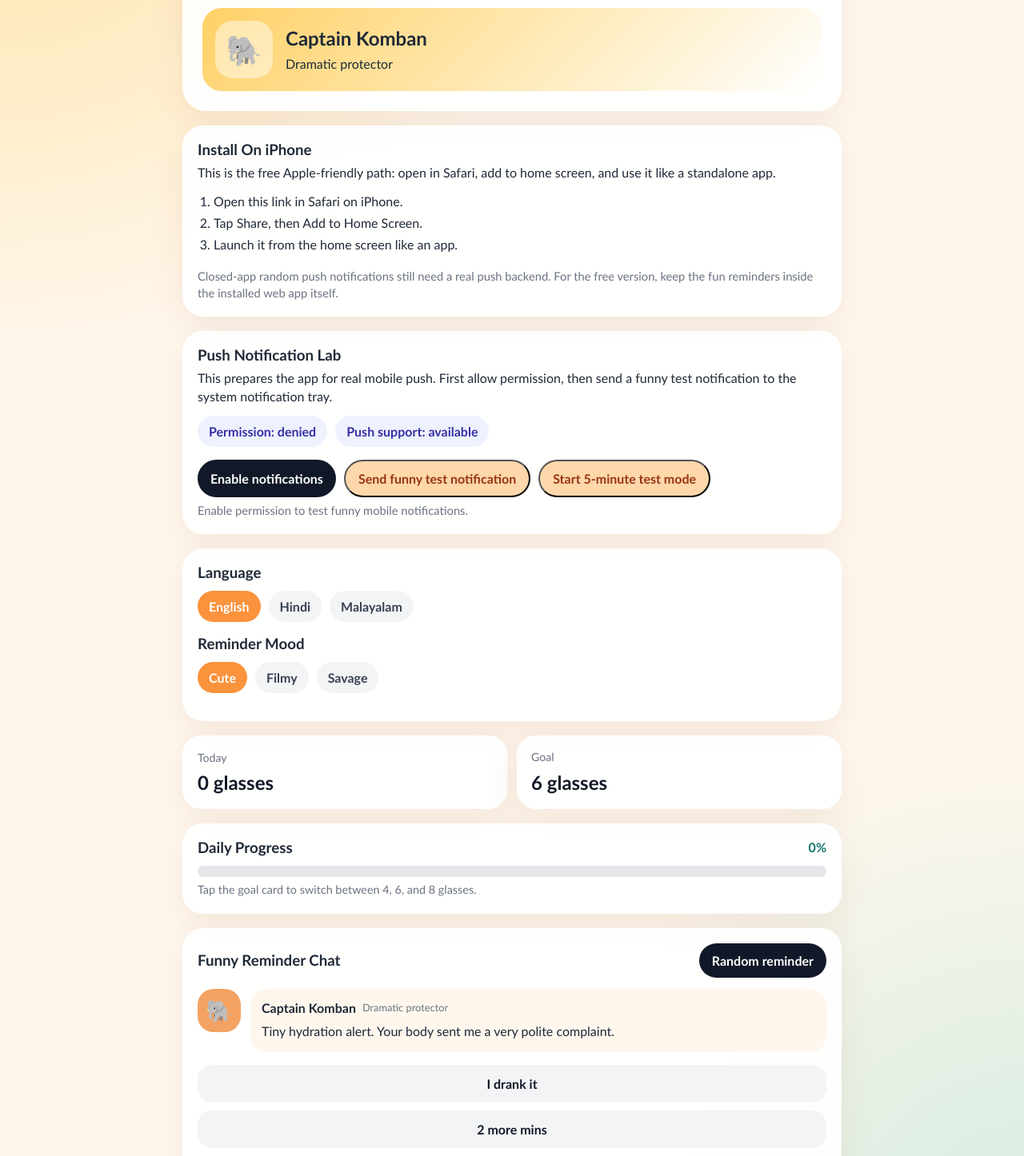
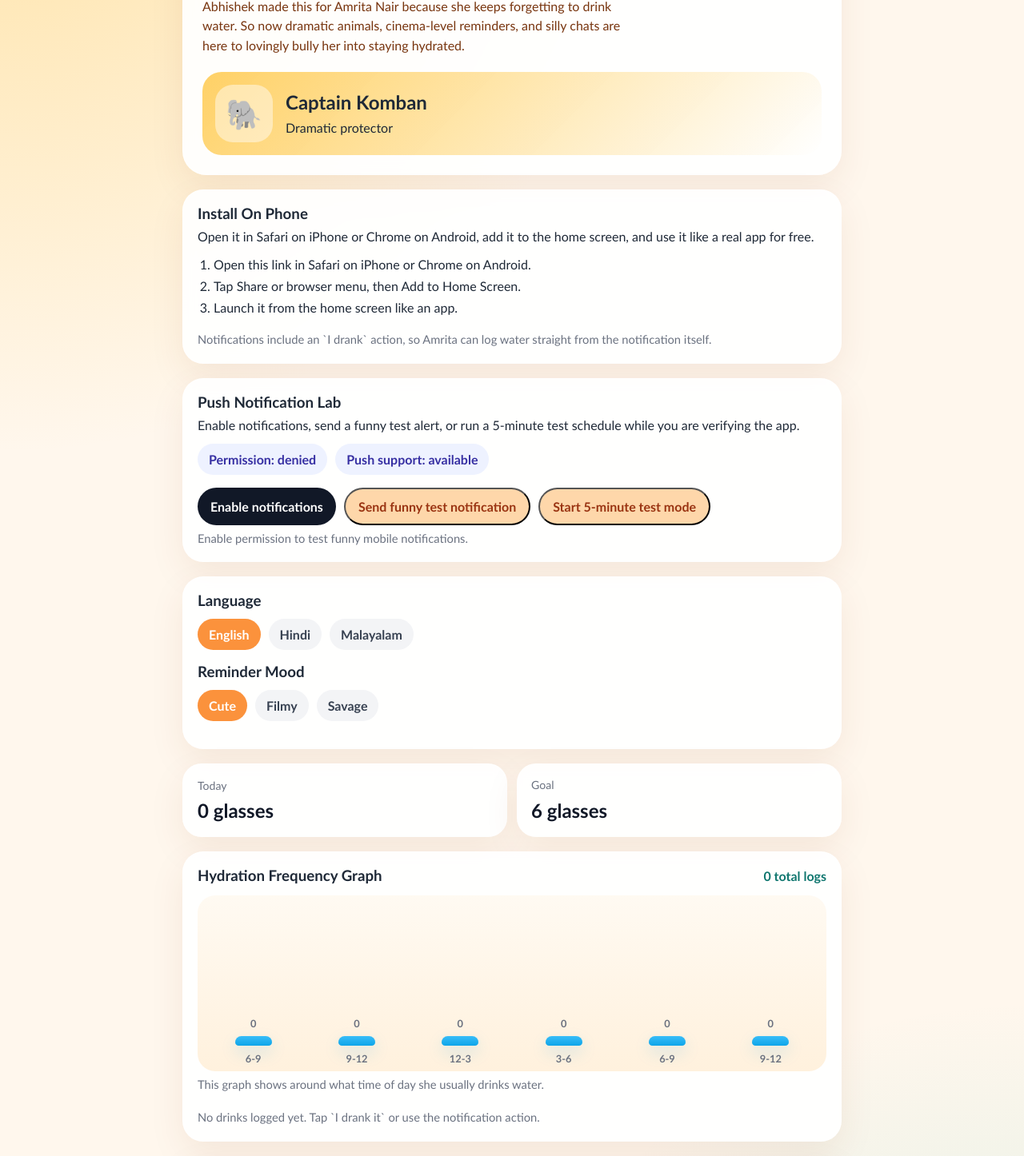
Before and after one commit to AbhishekRavi063/waterbuddy, a React (Vite) app: page / in a window 1280 px wide. Shown: the part 255-1701 px from the top of the page at 80% size. Built offline with nearby package versions, Linux system fonts and the light colour scheme.

Commit message:
Add hydration notification actions and graph

```diff
--- a/src/App.jsx
+++ b/src/App.jsx
@@ -17,12 +17,20 @@
 
 const goals = [4, 6, 8];
 const installSteps = [
-  "Open this link in Safari on iPhone.",
-  "Tap Share, then Add to Home Screen.",
+  "Open this link in Safari on iPhone or Chrome on Android.",
+  "Tap Share or browser menu, then Add to Home Screen.",
   "Launch it from the home screen like an app.",
 ];
 const storageKey = "water-buddy-state";
 const testIntervalMs = 5 * 60 * 1000;
+const hourlyBuckets = [
+  { key: "6-9", label: "6-9", start: 6, end: 9 },
+  { key: "9-12", label: "9-12", start: 9, end: 12 },
+  { key: "12-3", label: "12-3", start: 12, end: 15 },
+  { key: "3-6", label: "3-6", start: 15, end: 18 },
+  { key: "6-9p", label: "6-9", start: 18, end: 21 },
+  { key: "9-12p", label: "9-12", start: 21, end: 24 },
+];
 const notificationSupport = {
   notifications: typeof window !== "undefined" && "Notification" in window,
   serviceWorker: typeof navigator !== "undefined" && "serviceWorker" in navigator,
@@ -41,13 +49,33 @@
   };
 }
 
+function isToday(timestamp) {
+  const value = new Date(timestamp);
+  const now = new Date();
+  return (
+    value.getFullYear() === now.getFullYear() &&
+    value.getMonth() === now.getMonth() &&
+    value.getDate() === now.getDate()
+  );
+}
+
+function buildHourlyFrequency(drinkLog) {
+  return hourlyBuckets.map((bucket) => ({
+    ...bucket,
+    count: drinkLog.filter((entry) => {
+      const hour = new Date(entry.at).getHours();
+      return hour >= bucket.start && hour < bucket.end;
+    }).length,
+  }));
+}
+
 export default function App() {
   const [language, setLanguage] = useState("english");
   const [vibe, setVibe] = useState("cute");
   const [goalIndex, setGoalIndex] = useState(1);
-  const [waterCount, setWaterCount] = useState(0);
   const [reminderStep, setReminderStep] = useState(0);
   const [messages, setMessages] = useState([createReminder(0, "english", "cute")]);
+  const [drinkLog, setDrinkLog] = useState([]);
   const [notificationPermission, setNotificationPermission] = useState(
     notificationSupport.notifications ? Notification.permission : "unsupported"
   );
@@ -58,6 +86,20 @@
   );
   const [isTestScheduleRunning, setIsTestScheduleRunning] = useState(false);
   const [nextTestAt, setNextTestAt] = useState(null);
+
+  const waterCount = useMemo(
+    () => drinkLog.filter((entry) => isToday(entry.at)).length,
+    [drinkLog]
+  );
+  const goal = goals[goalIndex];
+  const progress = Math.min(waterCount / goal, 1);
+  const latestCharacter = useMemo(
+    () => characters[reminderStep % characters.length],
+    [reminderStep]
+  );
+  const frequencyData = useMemo(() => buildHourlyFrequency(drinkLog), [drinkLog]);
+  const maxFrequency = Math.max(...frequencyData.map((item) => item.count), 1);
+  const recentDrinks = useMemo(() => drinkLog.slice(-6).reverse(), [drinkLog]);
 
   useEffect(() => {
     const rawState = window.localStorage.getItem(storageKey);
@@ -70,12 +112,18 @@
       setLanguage(saved.language ?? "english");
       setVibe(saved.vibe ?? "cute");
       setGoalIndex(saved.goalIndex ?? 1);
-      setWaterCount(saved.waterCount ?? 0);
       setReminderStep(saved.reminderStep ?? 0);
+      setDrinkLog(saved.drinkLog ?? []);
       setMessages(
         saved.messages?.length
           ? saved.messages
-          : [createReminder(saved.reminderStep ?? 0, saved.language ?? "english", saved.vibe ?? "cute")]
+          : [
+              createReminder(
+                saved.reminderStep ?? 0,
+                saved.language ?? "english",
+                saved.vibe ?? "cute"
+              ),
+            ]
       );
     } catch {
       window.localStorage.removeItem(storageKey);
@@ -89,12 +137,27 @@
         language,
         vibe,
         goalIndex,
-        waterCount,
         reminderStep,
         messages,
+        drinkLog,
       })
     );
-  }, [goalIndex, language, messages, reminderStep, vibe, waterCount]);
+  }, [drinkLog, goalIndex, language, messages, reminderStep, vibe]);
+
+  const recordDrink = (source) => {
+    const entry = {
+      id: `drink-${Date.now()}`,
+      at: new Date().toISOString(),
+      source,
+    };
+
+    setDrinkLog((current) => [...current, entry]);
+    setNotificationStatus(
+      source === "notification"
+        ? "Marked as drank from the notification action."
+        : "Hydration logged successfully."
+    );
+  };
 
   useEffect(() => {
     if (!notificationSupport.serviceWorker) {
@@ -115,6 +178,57 @@
   }, []);
 
   useEffect(() => {
+    const params = new URLSearchParams(window.location.search);
+    if (params.get("hydrate") === "1") {
+      recordDrink("notification");
+      params.delete("hydrate");
+      params.delete("source");
+      const nextUrl = `${window.location.pathname}${
+        params.toString() ? `?${params.toString()}` : ""
+      }`;
+      window.history.replaceState({}, "", nextUrl);
+    }
+
+    if (!notificationSupport.serviceWorker) {
+      return;
+    }
+
+    const handleMessage = (event) => {
+      if (event.data?.type === "HYDRATE_FROM_NOTIFICATION") {
+        recordDrink("notification");
+      }
+    };
+
+    navigator.serviceWorker.addEventListener("message", handleMessage);
+    return () => {
+      navigator.serviceWorker.removeEventListener("message", handleMessage);
+    };
+  }, []);
+
+  const queueReminder = (step, nextLanguage = language, nextVibe = vibe) => {
+    const reminder = createReminder(step, nextLanguage, nextVibe);
+    setReminderStep(step);
+    setMessages((current) => [reminder, ...current].slice(0, 6));
+  };
+
+  const showFunnyNotification = async (step, suffix = "") => {
+    const payload = buildNotificationPayload(language, vibe, step);
+    const registration = await navigator.serviceWorker.ready;
+
+    await registration.showNotification(payload.title, {
+      body: `${payload.body}${suffix}`,
+      icon: "/icons/icon-192.svg",
+      badge: "/icons/icon-192.svg",
+      tag: payload.tag,
+      data: payload.data,
+      actions: [
+        { action: "mark-drank", title: "I drank" },
+        { action: "open-app", title: "Open app" },
+      ],
+    });
+  };
+
+  useEffect(() => {
     if (!isTestScheduleRunning) {
       return undefined;
     }
@@ -123,21 +237,9 @@
     let intervalId;
 
     const runScheduledNotification = async () => {
-      const payload = buildNotificationPayload(language, vibe, reminderStep + 1);
-      const registration = await navigator.serviceWorker.ready;
-
-      await registration.showNotification(payload.title, {
-        body: `${payload.body} Test mode: 5-minute reminder.`,
-        icon: "/icons/icon-192.svg",
-        badge: "/icons/icon-192.svg",
-        tag: `${payload.tag}-scheduled`,
-        data: payload.data,
-      });
-
       const nextStep = reminderStep + 1;
-      const nextMessage = createReminder(nextStep, language, vibe);
-      setReminderStep(nextStep);
-      setMessages((current) => [nextMessage, ...current].slice(0, 6));
+      await showFunnyNotification(nextStep, " Test mode: 5-minute reminder.");
+      queueReminder(nextStep);
       setNextTestAt(new Date(Date.now() + testIntervalMs).toLocaleTimeString());
       setNotificationStatus("Funny test notification delivered on the 5-minute test schedule.");
     };
@@ -156,28 +258,18 @@
     };
   }, [isTestScheduleRunning, language, reminderStep, vibe]);
 
-  const goal = goals[goalIndex];
-  const progress = Math.min(waterCount / goal, 1);
-  const latestCharacter = useMemo(
-    () => characters[reminderStep % characters.length],
-    [reminderStep]
-  );
-
   const triggerReminder = () => {
-    const nextStep = reminderStep + 1;
-    const nextMessage = createReminder(nextStep, language, vibe);
-    setReminderStep(nextStep);
-    setMessages((current) => [nextMessage, ...current].slice(0, 6));
+    queueReminder(reminderStep + 1);
   };
 
   const handleAction = (type) => {
     if (type === "success") {
-      setWaterCount((count) => count + 1);
+      recordDrink("app");
     }
 
     const character = pickCharacter(reminderStep + 1);
     const reply = {
-      id: `reply-${type}-${reminderStep}`,
+      id: `reply-${type}-${Date.now()}`,
       speaker: character.name,
       avatar: character.avatar,
       accent: character.accent,
@@ -216,7 +308,7 @@
     if (permission === "granted") {
       setNotificationStatus(
         notificationSupport.pushManager
-          ? "Notifications enabled. When you deploy a push backend, real mobile push can use this permission."
+          ? "Notifications enabled. The funny test alerts can now reach the system notification tray."
           : "Notifications enabled, but push delivery is limited on this browser."
       );
     } else {
@@ -235,17 +327,7 @@
       return;
     }
 
-    const payload = buildNotificationPayload(language, vibe, reminderStep + 1);
-    const registration = await navigator.serviceWorker.ready;
-
-    await registration.showNotification(payload.title, {
-      body: payload.body,
-      icon: "/icons/icon-192.svg",
-      badge: "/icons/icon-192.svg",
-      tag: payload.tag,
-      data: payload.data,
-    });
-
+    await showFunnyNotification(reminderStep + 1);
     setNotificationStatus("Funny test notification sent to the device notification tray.");
   };
 
@@ -261,7 +343,9 @@
         setNextTestAt(null);
         setNotificationStatus("5-minute test schedule stopped.");
       } else {
-        setNotificationStatus("5-minute test schedule started. Keep the app installed/open for testing.");
+        setNotificationStatus(
+          "5-minute test schedule started. Keep the installed web app open while testing."
+        );
       }
       return next;
     });
@@ -270,11 +354,12 @@
   return (
     <main className="app-shell">
       <section className="hero-card">
-        <p className="eyebrow">Hydration Chaos Club</p>
-        <h1>Install it free on iPhone. No App Store needed.</h1>
+        <p className="eyebrow">Made By Abhishek For Amrita Nair</p>
+        <h1>A funny water app for the girl who never drinks enough water.</h1>
         <p className="subtitle">
-          This version is a home-screen web app. It works offline for the saved
-          UI and logs, and your friend can add it from Safari like an app.
+          Abhishek made this for Amrita Nair because she keeps forgetting to
+          drink water. So now dramatic animals, cinema-level reminders, and
+          silly chats are here to lovingly bully her into staying hydrated.
         </p>
 
         <div
@@ -291,10 +376,10 @@
 
       <section className="panel install-panel">
         <div>
-          <h3>Install On iPhone</h3>
+          <h3>Install On Phone</h3>
           <p>
-            This is the free Apple-friendly path: open in Safari, add to home
-            screen, and use it like a standalone app.
+            Open it in Safari on iPhone or Chrome on Android, add it to the home
+            screen, and use it like a real app for free.
           </p>
         </div>
         <ol className="install-steps">
@@ -303,17 +388,16 @@
           ))}
         </ol>
         <p className="tiny-note">
-          Closed-app random push notifications still need a real push backend.
-          For the free version, keep the fun reminders inside the installed web
-          app itself.
+          Notifications include an `I drank` action, so Amrita can log water
+          straight from the notification itself.
         </p>
       </section>
 
       <section className="panel">
         <h3>Push Notification Lab</h3>
         <p>
-          This prepares the app for real mobile push. First allow permission,
-          then send a funny test notification to the system notification tray.
+          Enable notifications, send a funny test alert, or run a 5-minute test
+          schedule while you are verifying the app.
         </p>
         <div className="pill-row">
           <span className="status-pill">Permission: {notificationPermission}</span>
@@ -383,6 +467,53 @@
         </button>
       </section>
 
+      <section className="panel">
+        <div className="progress-header">
+          <h3>Hydration Frequency Graph</h3>
+          <strong>{drinkLog.length} total logs</strong>
+        </div>
+        <div className="graph-card">
+          {frequencyData.map((item) => (
+            <div className="graph-column" key={item.key}>
+              <span className="graph-count">{item.count}</span>
+              <div
+                className="graph-bar"
+                style={{
+                  height: `${Math.max((item.count / maxFrequency) * 100, item.count ? 16 : 6)}%`,
+                }}
+              />
+              <span className="graph-label">{item.label}</span>
+            </div>
+          ))}
+        </div>
+        <p className="tiny-note">
+          This graph shows around what time of day she usually drinks water.
+        </p>
+        <div className="log-list">
+          {recentDrinks.length ? (
+            recentDrinks.map((entry) => (
+              <div className="log-item" key={entry.id}>
+                <strong>
+                  {new Date(entry.at).toLocaleTimeString([], {
+                    hour: "numeric",
+                    minute: "2-digit",
+                  })}
+                </strong>
+                <span>
+                  {entry.source === "notification"
+                    ? "Logged from notification"
+                    : "Logged inside app"}
+                </span>
+              </div>
+            ))
+          ) : (
+            <p className="tiny-note">
+              No drinks logged yet. Tap `I drank it` or use the notification action.
+            </p>
+          )}
+        </div>
+      </section>
+
       <section className="panel progress-card">
         <div className="progress-header">
           <h3>Daily Progress</h3>
--- a/src/styles.css
+++ b/src/styles.css
@@ -188,6 +188,69 @@
   font-size: 0.9rem;
 }
 
+.graph-card {
+  height: 220px;
+  margin-top: 14px;
+  display: grid;
+  grid-template-columns: repeat(6, minmax(0, 1fr));
+  gap: 10px;
+  align-items: end;
+  padding: 18px 10px 8px;
+  border-radius: 22px;
+  background: linear-gradient(180deg, #fffaf2 0%, #fff1dd 100%);
+}
+
+.graph-column {
+  height: 100%;
+  display: flex;
+  flex-direction: column;
+  justify-content: end;
+  align-items: center;
+  gap: 8px;
+}
+
+.graph-bar {
+  width: 100%;
+  max-width: 46px;
+  min-height: 6px;
+  border-radius: 18px 18px 10px 10px;
+  background: linear-gradient(180deg, #38bdf8 0%, #0ea5e9 100%);
+  box-shadow: 0 8px 20px rgba(14, 165, 233, 0.18);
+}
+
+.graph-count,
+.graph-label {
+  font-size: 0.8rem;
+  color: #6b7280;
+  font-weight: 700;
+}
+
+.log-list {
+  margin-top: 14px;
+  display: grid;
+  gap: 10px;
+}
+
+.log-item {
+  display: flex;
+  justify-content: space-between;
+  gap: 12px;
+  align-items: center;
+  padding: 12px 14px;
+  border-radius: 18px;
+  background: #fff7ed;
+}
+
+.log-item strong {
+  color: #111827;
+}
+
+.log-item span {
+  color: #6b7280;
+  font-size: 0.9rem;
+  text-align: right;
+}
+
 .progress-header {
   display: flex;
   justify-content: space-between;
@@ -314,4 +377,15 @@
     align-items: stretch;
     flex-direction: column;
   }
+
+  .graph-card {
+    grid-template-columns: repeat(3, minmax(0, 1fr));
+    height: auto;
+    min-height: 260px;
+  }
+
+  .log-item {
+    flex-direction: column;
+    align-items: flex-start;
+  }
 }
```
Also changed, not shown: src/sw.js (+31 -8 lines).
